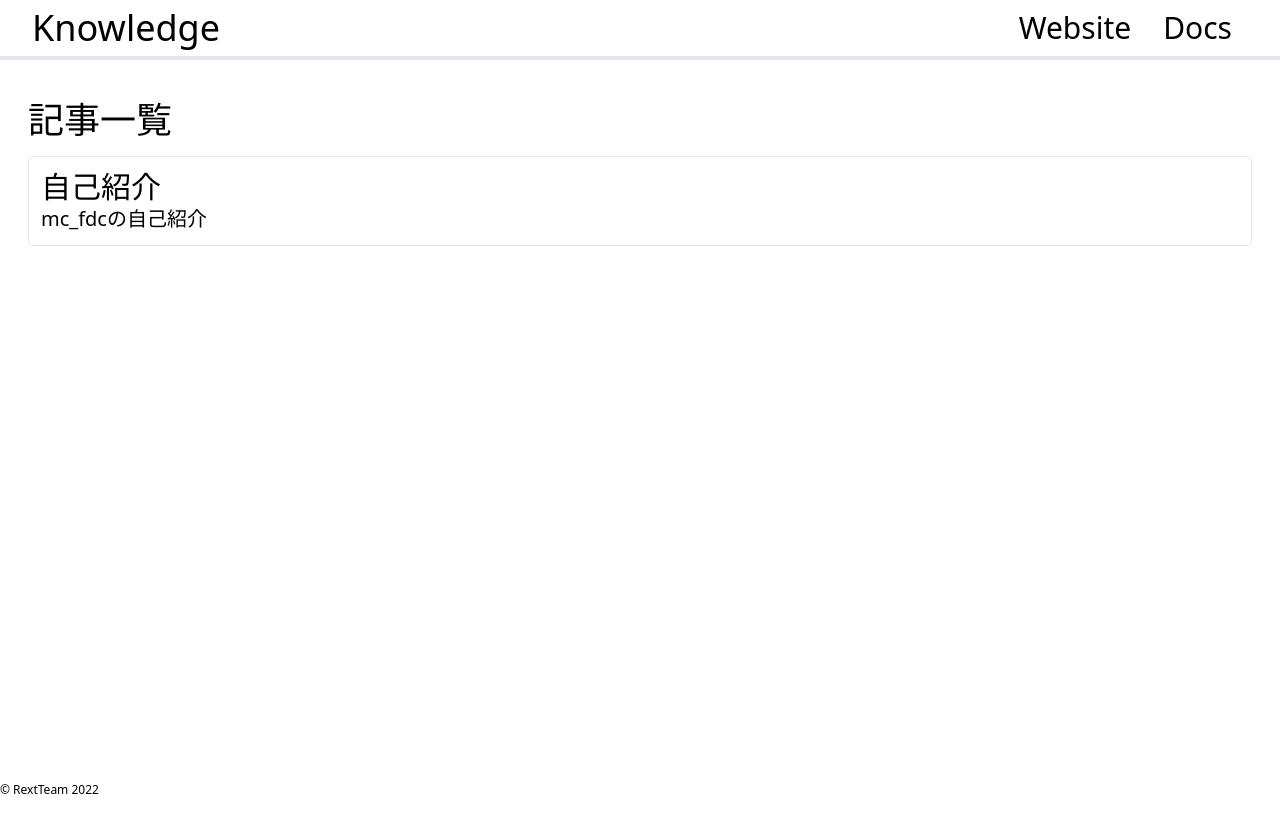
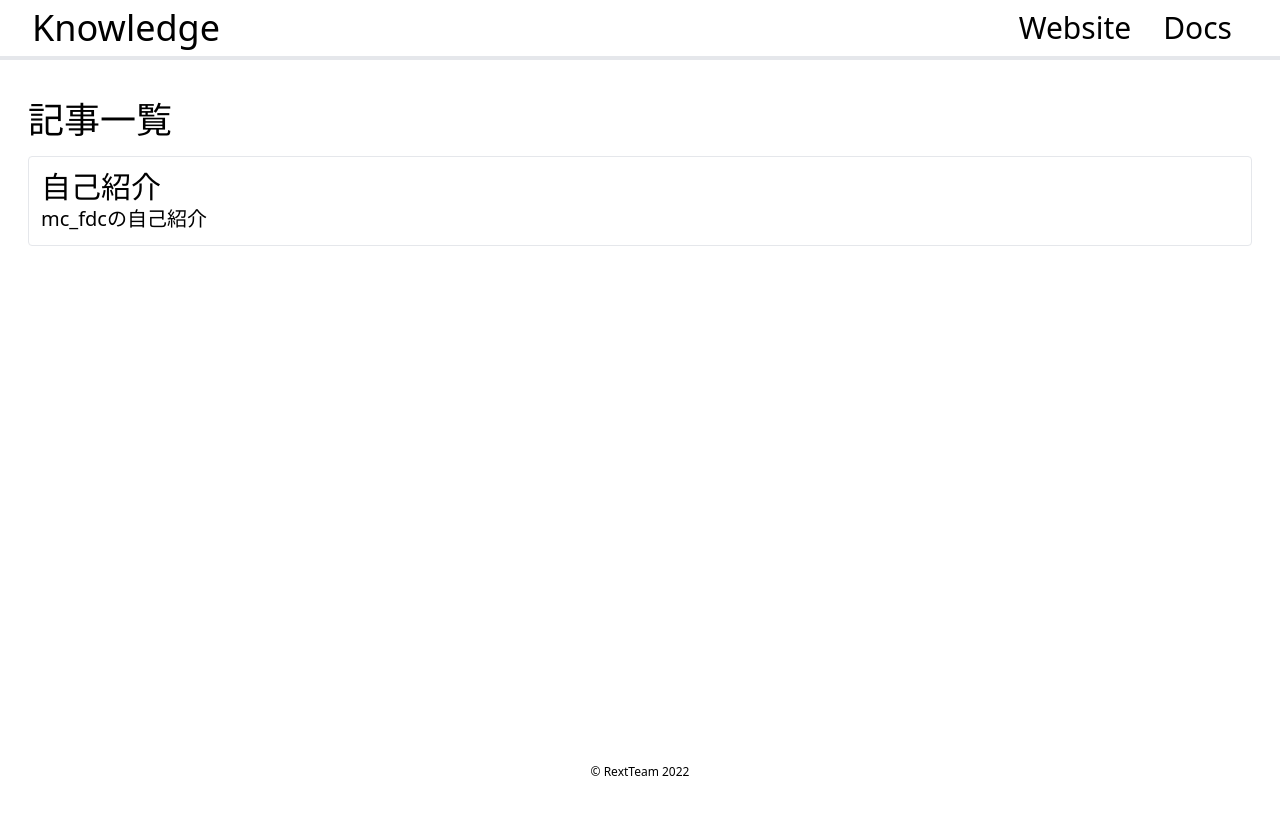
Before and after one commit to RextTeam/knowledge, a Next.js app: page / in a window 1280 px wide. Built offline with nearby package versions, Linux system fonts and the light colour scheme.

Commit message:
Update _app.tsx

```diff
--- a/pages/_app.tsx
+++ b/pages/_app.tsx
@@ -12,8 +12,8 @@ function MyApp({ Component, pageProps }: AppProps) {
               <main className="px-7 pt-10 grow">
                   <Component {...pageProps} />
               </main>
-              <footer className="justify-center">
-                  <small className="py-5 text-center text-xs">&copy; RextTeam 2022</small>
+              <footer>
+                  <p className="py-5 text-center text-xs">&copy; RextTeam 2022</p>
               </footer>
           </body>
       </>
```
